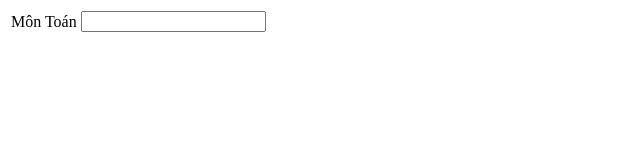
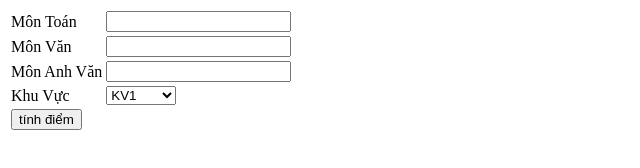
Before and after one commit to lapmach/JS, a plain HTML site: page JS/tinhDiemUuTien.html in a window 1280 px wide. Shown: the whole page, without its empty margins (0-640 px from the left). Drawn offline with Linux system fonts and the light colour scheme.

Commit message:
baitinhdiemuutien

```diff
--- a/JS/tinhDiemUuTien.html
+++ b/JS/tinhDiemUuTien.html
@@ -15,6 +15,50 @@
                 <input type="text" name="" id="diemToan">
             </td>
         </tr>
+        <tr>
+            <td>
+                <label for="">Môn Văn</label>
+            </td>
+            <td>
+                <input type="text" name="" id="diemVan">
+            </td>
+        </tr>
+        <tr>
+            <td>
+                <label for="">Môn Anh Văn</label>
+            </td>
+            <td>
+                <input type="text" name="" id="diemAnhVan">
+            </td>
+        </tr>
+        <tr>
+            <td>
+                <label for="">Khu Vực</label>
+            </td>
+            <td>
+                <select name="" id="kv">
+                    <option value="0.75">KV1</option>
+                    <option value="0.25">KV2</option>
+                    <option value="0.5">KV2-NT</option>
+                    <option value="0.25">KV3</option>
+                </select>
+            </td>
+        </tr>
+        <tr>
+            <td>
+                <button onclick="tinhDiem()">tính điểm</button>
+            </td>
+        </tr>
     </table>
+    <script>
+        function tinhDiem(){
+            let diemtoan = +document.getElementById("diemToan").value;
+            let diemvan = +document.getElementById("diemVan").value;
+            let diemanhvan = +document.getElementById("diemAnhVan").value;
+            let khuvuc = +document.getElementById("kv").value;
+            let tinh = diemanhvan + diemtoan + diemvan + khuvuc;
+            alert("Tổng điểm = " + tinh);
+        }
+    </script>
 </body>
 </html>
```
